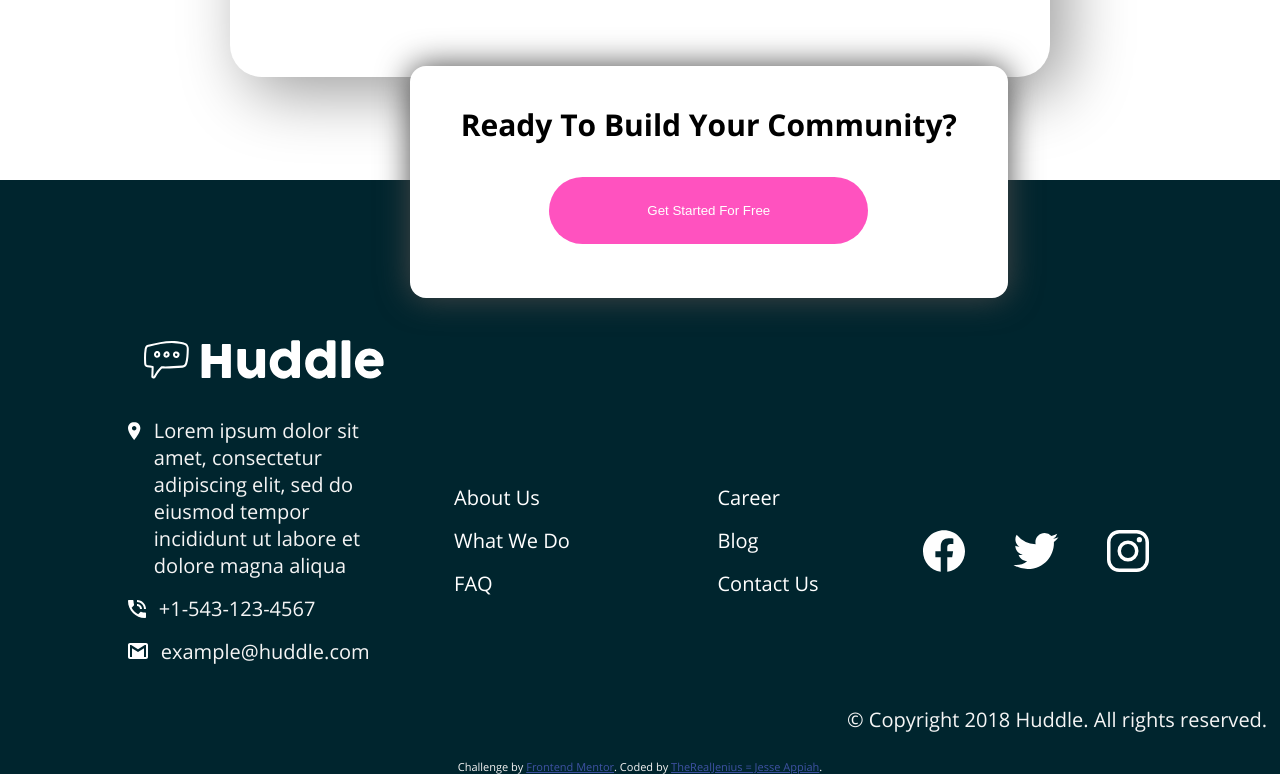
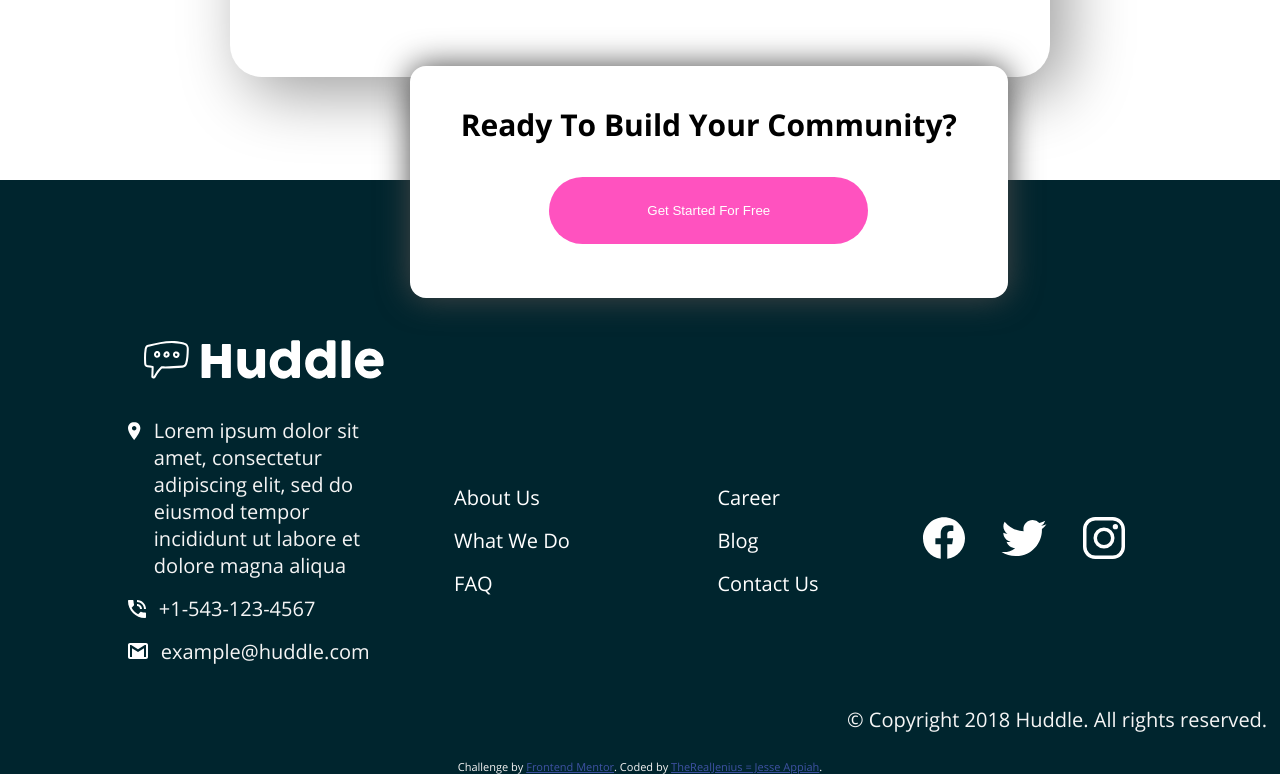
Before and after one commit to TheRealJenius/Frontend, a plain HTML site: page Huddle/index.html in a window 1280 px wide. Shown: the part 3339-4113 px from the top of the page. Drawn offline with Linux system fonts and the light colour scheme.

Commit message:
Completed website

```diff
--- a/Huddle/index.html
+++ b/Huddle/index.html
@@ -26,7 +26,7 @@
     </div>
   </header>
   <main>
-    <div class="container">
+    <div class="container reverse">
       <section>
         <h2>Grow Together</h2>
         <p>Generate meaningful discussions with your audience and build a strong, loyal community. Think of the insightful conversations you miss out on with a feedback form.</p>
@@ -40,7 +40,7 @@
         <p>You wouldn't paginate a conversation in real life, so why do it online? Our threads have just-in-time loading for a more natural flow.</p>
       </section>
     </div>
-    <div class="container">
+    <div class="container reverse">
       <section>
         <h2>Your Users</h2>
         <p>It takes no time at all to integrate Huddle with your app's authentication solution. This means, once signed in to your app, your users can start chatting immediately.</p>
@@ -81,10 +81,12 @@
           <a href="">Blog</a>
           <a href="">Contact Us</a>
         </div>
-        <div class="column links">
-          <img src="images/logo-facebook.svg" alt="Facebook link">
-          <img src="images/logo-twitter.svg" alt="Twitter link">
-          <img src="images/logo-instagram.svg" alt="Instagram link">
+        <div class="column">
+          <div class="links">
+            <span><img src="images/logo-facebook.svg" alt="Facebook link"></span>
+            <span><img src="images/logo-twitter.svg" alt="Twitter link"></span>
+            <span><img src="images/logo-instagram.svg" alt="Instagram link"></span>
+          </div>
         </div>
       </div>
     </div>
```
